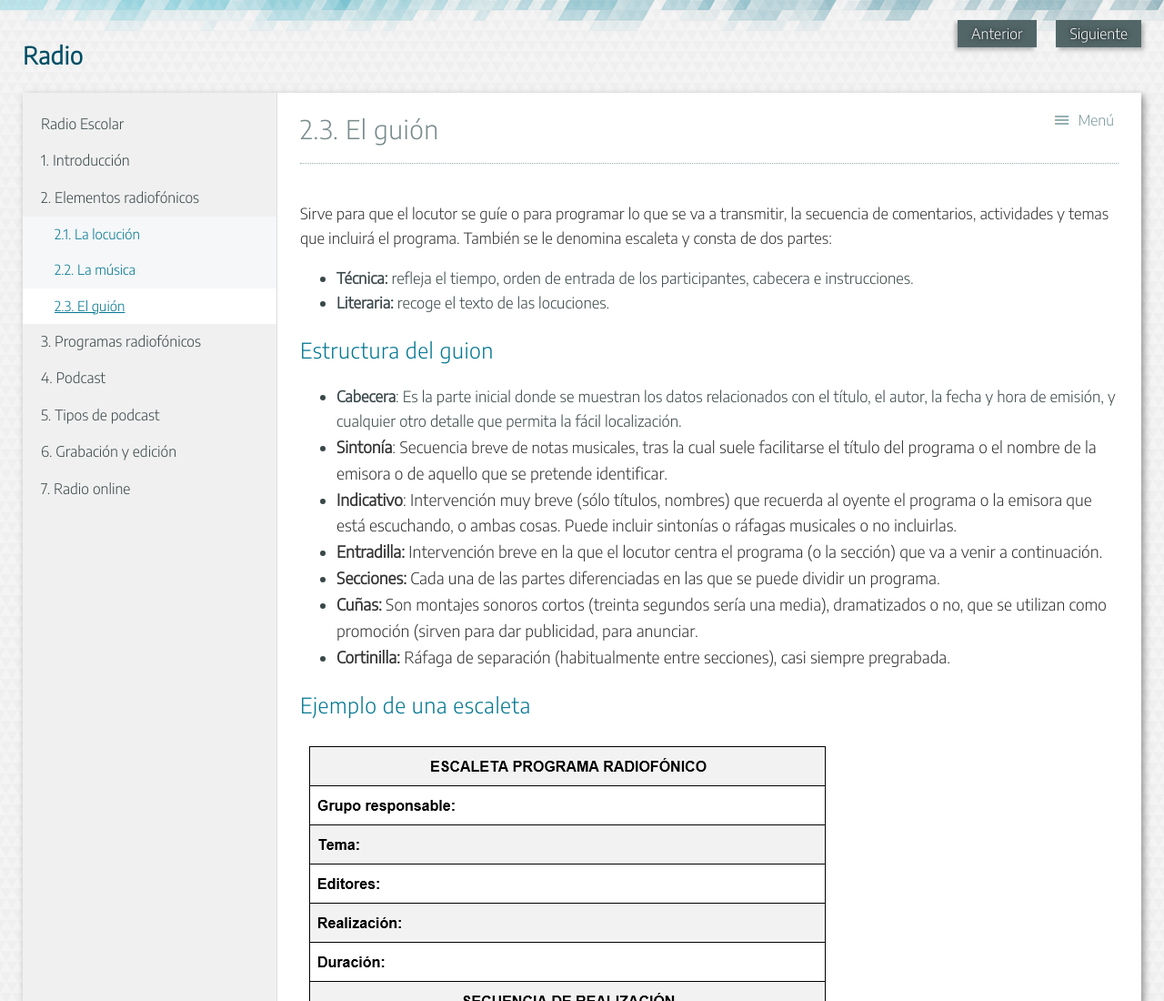
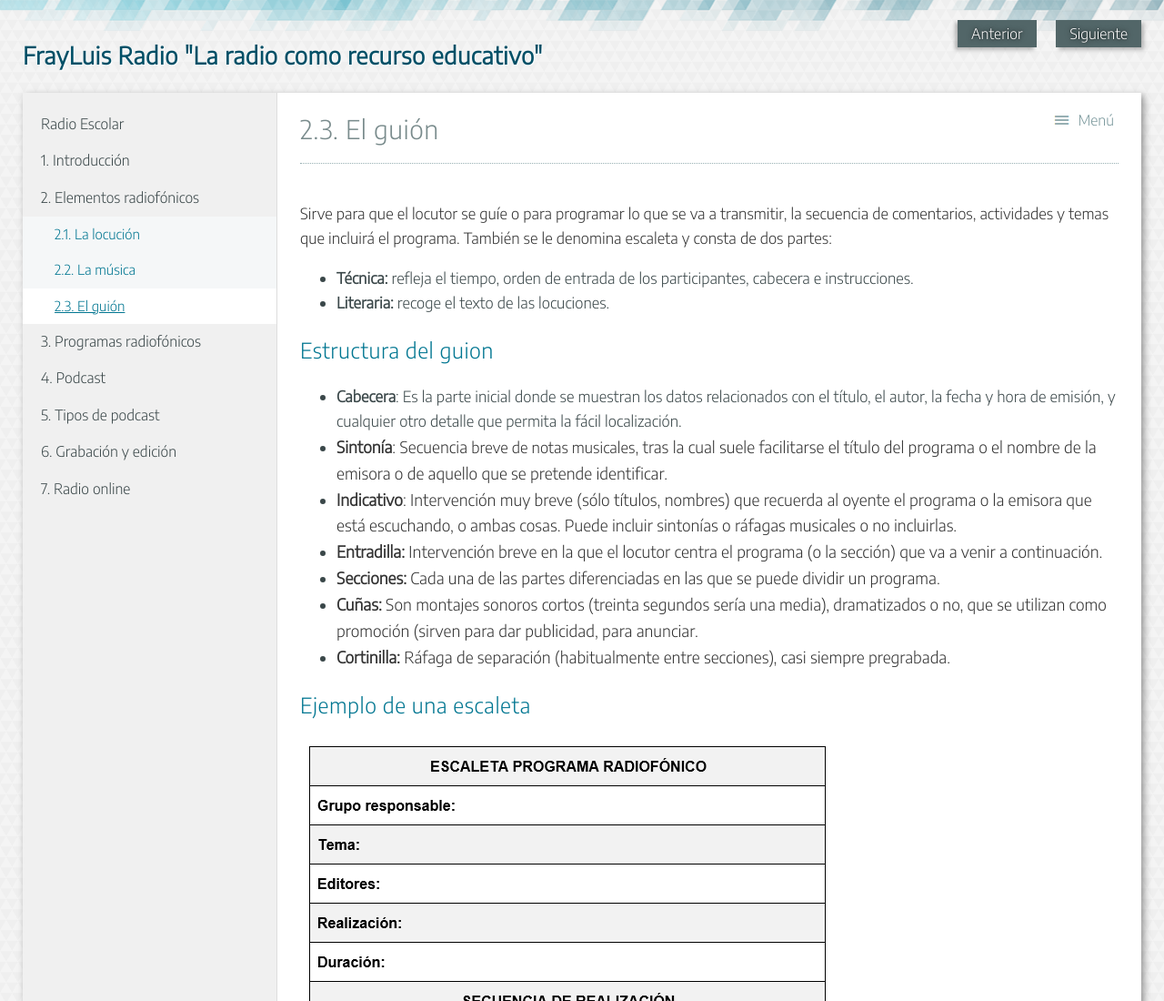
Before and after one commit to iesfrayluis/radio, a plain HTML site: page 23_el_guin.html in a window 1280 px wide. Shown: the top 1100 px of the page at 91% size. Drawn offline with Linux system fonts and the light colour scheme.

Commit message:
Update 23_el_guin.html

```diff
--- a/23_el_guin.html
+++ b/23_el_guin.html
@@ -19,7 +19,7 @@
 <body class="exe-web-site" id="exe-node-5"><script type="text/javascript">document.body.className+=" js"</script>
 <div id="content">
 <p id="skipNav"><a href="#main" class="sr-av">Saltar la navegación</a></p>
-<header id="header" ><div id="headerContent">Radio</div></header>
+<header id="header" ><div id="headerContent">FrayLuis Radio "La radio como recurso educativo"</div></header>
 <nav id="siteNav">
 <ul>
    <li><a href="index.html" class="daddy main-node">Radio Escolar</a></li>
```
